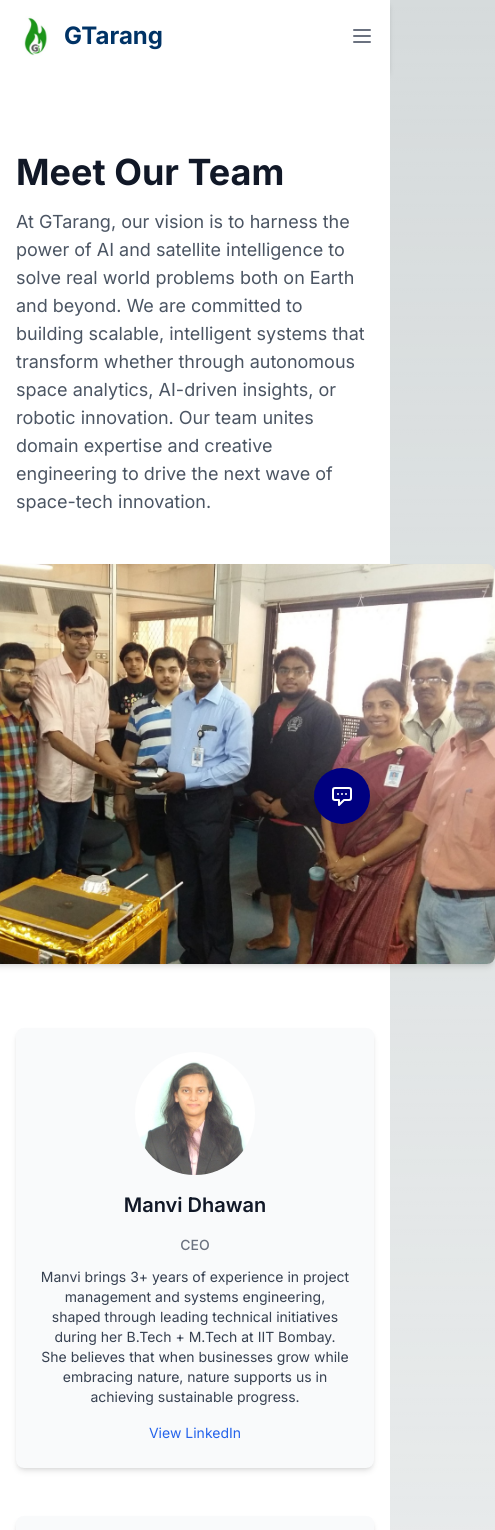
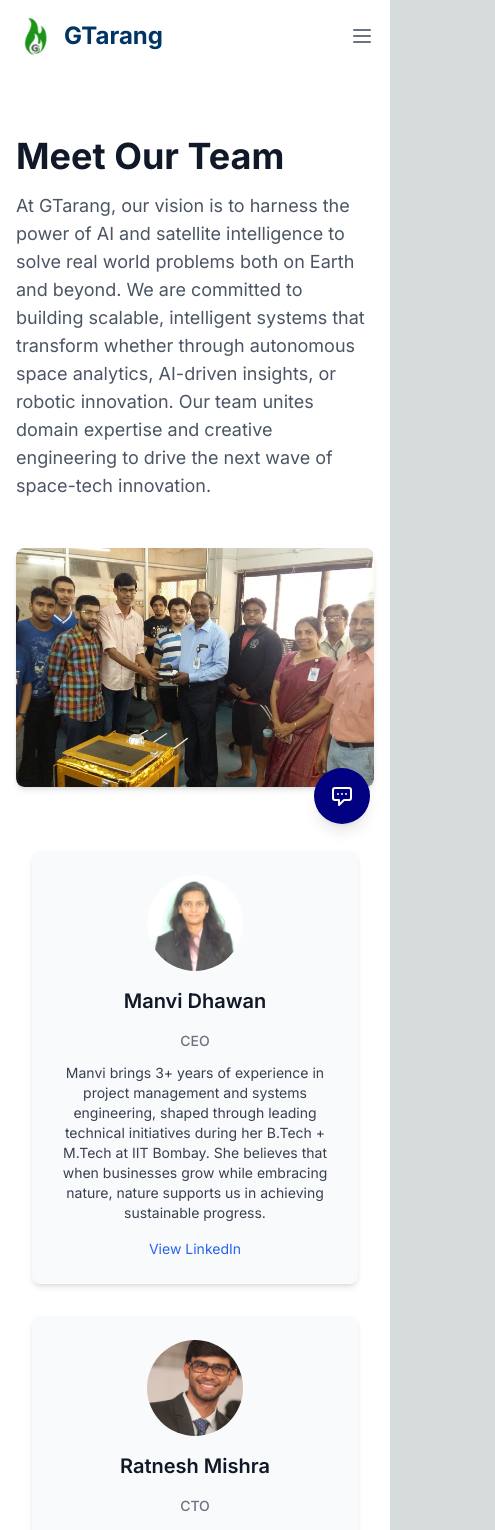
Before and after one commit to DevangDixit02/Gtarang, a Next.js app: page /team in a window 390 px wide. Shown: the top 1530 px of the page, 495 px wide, since content can reach past the window. Built offline with nearby package versions, Linux system fonts and the light colour scheme.

Commit message:
team page made mobile responsive

```diff
--- a/app/team/page.tsx
+++ b/app/team/page.tsx
@@ -48,34 +48,40 @@ export default function TeamPage() {
   }, []);
 
   return (
-    <div className="min-h-screen bg-white py-20">
-      <div className="container-custom flex flex-col lg:flex-row items-center gap-12 mb-16">
+    <div className="min-h-screen bg-white py-16 px-4 sm:px-6 lg:px-8">
+      <div className="max-w-7xl mx-auto flex flex-col lg:flex-row items-center gap-12 mb-16">
+        {/* Text Section */}
         <div className="lg:w-1/2">
           <h1 className="text-4xl font-bold text-gray-900 mb-4">Meet Our Team</h1>
           <p className="text-lg text-gray-600">
             At GTarang, our vision is to harness the power of AI and satellite intelligence to solve real world problems both on Earth and beyond. We are committed to building scalable, intelligent systems that transform whether through autonomous space analytics, AI-driven insights, or robotic innovation. Our team unites domain expertise and creative engineering to drive the next wave of space-tech innovation.
           </p>
         </div>
-        <div className="lg:w-1/2 relative w-[600px] h-[400px] transition-all duration-500 ease-in-out">
+
+        {/* Slideshow Section */}
+        <div className="lg:w-1/2 w-full relative rounded-lg overflow-hidden shadow-md">
+          <div className="relative w-full aspect-[3/2]">
             <Image
               key={teamImages[currentImageIndex]}
               src={teamImages[currentImageIndex]}
               alt="GTarang Team"
               fill
-            className="rounded-lg shadow-md object-cover"
+              className="object-cover transition-opacity duration-500 rounded-lg"
             />
           </div>
         </div>
+      </div>
 
-      <div className="container-custom grid md:grid-cols-3 gap-12">
+      {/* Team Member Cards */}
+      <div className="max-w-7xl mx-auto grid grid-cols-1 sm:grid-cols-2 md:grid-cols-3 gap-8 px-4 sm:px-6">
         {teamMembers.map((member) => (
           <div key={member.name} className="bg-gray-50 rounded-lg shadow-md p-6 text-center">
             <Image
               src={member.image}
               alt={member.name}
-              width={120}
-              height={120}
-              className="mx-auto rounded-full object-cover"
+              width={112}
+              height={112}
+              className="mx-auto rounded-full object-cover w-24 h-24 sm:w-28 sm:h-28"
             />
             <h2 className="mt-4 text-xl font-semibold text-gray-900">{member.name}</h2>
             <p className="text-sm text-gray-500 font-medium">{member.title}</p>
```
Lines whose indentation alone changed are shown as unchanged.
